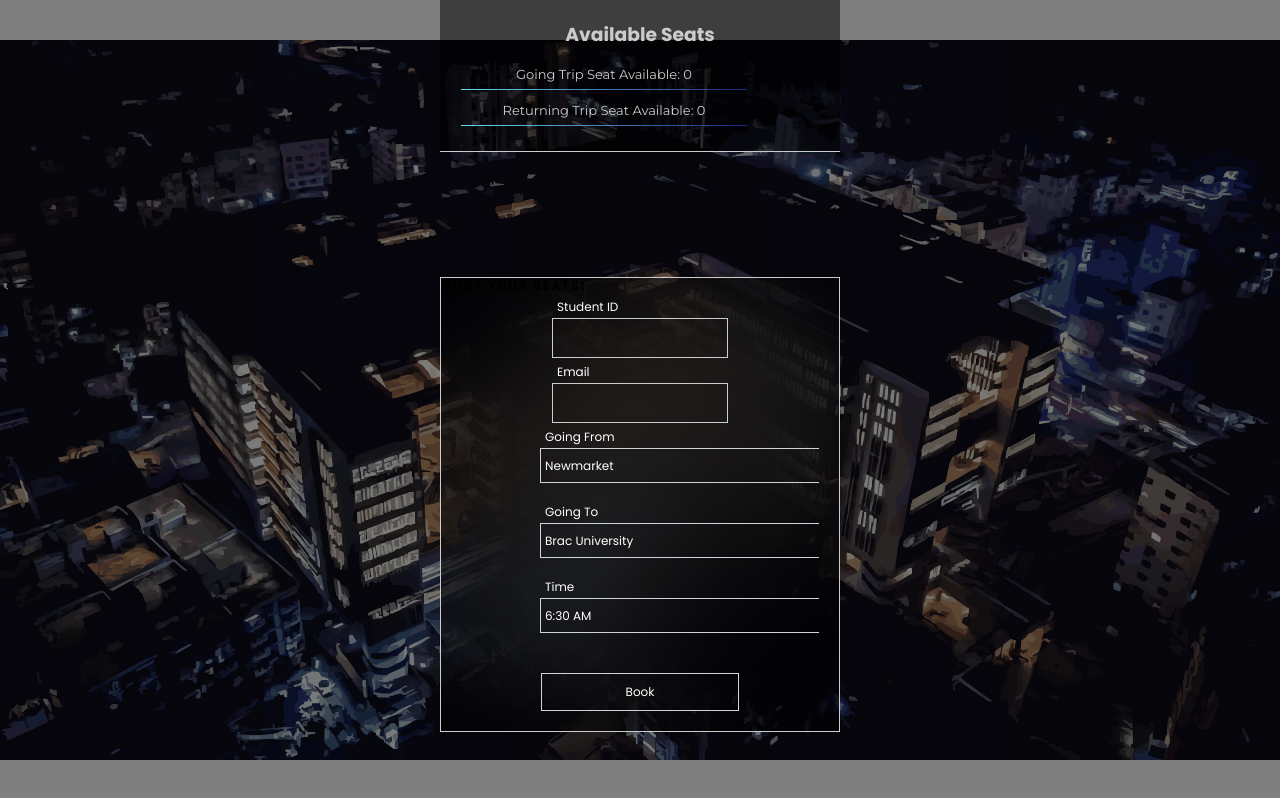
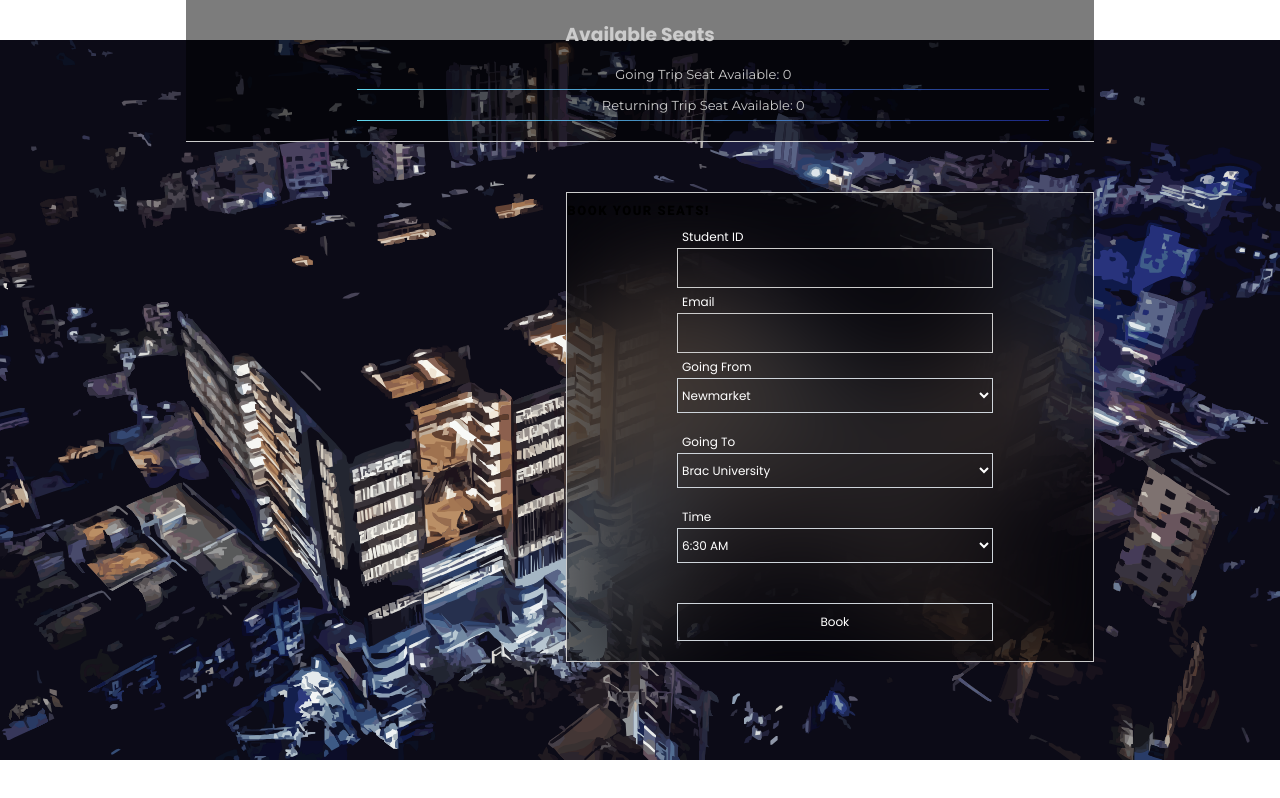
Before and after one commit to MezbhaFahim/CampusConnect, a React (Vite) app in the folder client/: page /BusBook in a window 1280 px wide. Built offline with nearby package versions, Linux system fonts and the light colour scheme; no server answers.

Commit message:
new fixes

```diff
--- a/client/src/ParkingTransportation/BusBooking.module.css
+++ b/client/src/ParkingTransportation/BusBooking.module.css
@@ -1,36 +1,49 @@
 body {
-  background-image: linear-gradient(rgba(176, 174, 174, 0.5), rgba(168, 167, 167, 0.5)), url("https://c0.wallpaperflare.com/preview/1010/633/162/buildings-buses-busy-street-city.jpg");
-  background-size:cover;
+    background-image: url("./contact.svg")!important;
+    background-size: cover;
     background-repeat: no-repeat;
     background-position: center;
     background-attachment: fixed;
+    height: 100%;
+    margin: 0;
+    padding: 0;
   }
+
+
 
 .available-seats {
     background-color: rgba(0, 0, 0, 0.513);
     padding: 20px;
     border-bottom: 1px solid #ccc;
     text-align: center;
+    align-content: center;
+    align-items: center;
+    align-self: center;
 }
 
 .available-seats h3 {
     color: #ccc;
     margin-bottom: 10px;
+    align-items: center;
+
 }
 
 .available-seats p {
-    margin: 5px 0;
+    margin-left: 150px;
     color: #ccc;
+    align-items: center;
 }
 
 .booking-form-box {
-    max-width: 400px;
+    max-width: 800px;
     border: 1px solid #ccc;
-    margin: 10% auto 0;
-    background-color: rgba(0, 0, 0, 0.513);
+    background-color: rgba(0, 0, 0, 0.5);
     backdrop-filter: blur(50px);
-    margin-top: 125px;
+    align-content: center;
+    margin-left: 380px;
+    margin-top: 50px ;
   }
+
 
 .radio-btn {
     margin: 0 20px;
@@ -114,11 +127,17 @@ input-grp-2 {
     display: inline-block;
 }
 
+.input-grp, .input-grp-time {
+    width: 100%;
+    display: block;
+  }
+
 .input-grp-time select {
-    width: 179%;
+    width: 100%;
     height: 35px;
     margin-bottom: 15px;
   }
+
 
 .input-grp-btn {
     width: 100%;
--- a/client/src/ParkingTransportation/BusRoutes.module.css
+++ b/client/src/ParkingTransportation/BusRoutes.module.css
@@ -12,29 +12,33 @@
 .container {
   height: 100%;
   width: 100%;
-  background-image: linear-gradient(rgba(138, 138, 138, 0.5), rgba(120, 120, 120, 0.5)), url("https://www.sussexcampervans.com/application/files/7316/7059/0183/city-of-london-4481399_1920.jpg");
+  background-image: linear-gradient(rgba(138, 138, 138, 0.5), rgba(120, 120, 120, 0.5)), url("./bracubus.svg");
   background-size:cover;
   background-repeat: no-repeat;
   background-position: center;
   background-attachment: fixed;
-  margin: 0;
-  padding: 0;
+  margin-top: 0px;
+  margin-left: 0px;
+  margin-bottom: 0px;
+  margin-right: 0px;
+  padding: 0px;
   box-sizing: border-box;
   font-family: "Poppins", sans-serif;
 }
 * {
-  margin: 0;
-  padding: 0;
+  margin: 0px;
+  padding: 0px;
   box-sizing: border-box;
   font-family: "Poppins", sans-serif;
 }
 
 body {
-  background-image: linear-gradient(rgba(138, 138, 138, 0.5), rgba(120, 120, 120, 0.5)), url("https://www.sussexcampervans.com/application/files/7316/7059/0183/city-of-london-4481399_1920.jpg");
+  background-image: linear-gradient(rgba(138, 138, 138, 0.5), rgba(120, 120, 120, 0.5)), url("./contact.svg");
   background-size:cover;
   background-repeat: no-repeat;
   background-position: center;
   background-attachment: fixed;
+  overflow-y: scroll !important;
 }
 
 .introduction {
--- a/client/src/User/UserProfile.jsx
+++ b/client/src/User/UserProfile.jsx
@@ -41,10 +41,10 @@ function UserProfile() {
           <a href="/userProfile" className={style.active}>
             <i className="fa fa-user"></i>
           </a>
-          <a href="/homepage">
+          <a href="/Home">
             <i className="fa fa-home" aria-hidden="true"></i>
           </a>
-          <a href="#">
+          <a href="/Routine">
             <i className="fa fa-calendar" aria-hidden="true"></i>
           </a>
           <a href="/userUpdate">
--- a/client/src/User/UserProfile.module.css
+++ b/client/src/User/UserProfile.module.css
@@ -1,8 +1,10 @@
 @import url("https://fonts.googleapis.com/css2?family=Montserrat:wght@400;900&family=Nunito:wght@400;900&family=Poppins:ital,wght@0,300;0,400;0,500;0,600;0,700;0,800;0,900;1,300;1,400;1,500;1,600;1,700;1,800;1,900&family=Roboto:wght@400;900&display=swap");
+
 body {
   background: linear-gradient(to right, #62d7ec, #0c34b8);
-  overflow: hidden;
+  background-image: url("/client/src/ParkingTransportation/contact.svg");
   box-sizing: border-box;
+
 }
 
 .container {
@@ -13,6 +15,8 @@ body {
   position: relative;
   margin-top: 10%;
   box-shadow: 2px 5px 20px rgba(119, 119, 119, 0.5);
+  align-content: center;
+
 }
 
 .popup {
@@ -106,11 +110,13 @@ nav a:first-child {
   float: right;
   width: 70%;
   height: 100%;
+  text-align: left;
 }
 
 .profile {
   position: absolute;
   width: 80%;
+  text-align: left;
 }
 
 h1 {
@@ -119,16 +125,20 @@ h1 {
   font-size: 25px;
   margin-top: 80px;
   margin-bottom: 35px;
+  margin-right: 150px;
 }
 
 h2 {
+  display: block;
   color: black;
   font-family: "Roboto", sans-serif;
-  width: 100%;
   text-transform: uppercase;
   font-size: 13px;
   letter-spacing: 1.5px;
-  margin-left: 2px;
+  margin-top: 10px;
+  margin-bottom: 5px;
+  margin-right: 150px;
+  /* Adjusted to tighten space */
 }
 
 p {
@@ -143,17 +153,18 @@ p {
   color: #070707;
 }
 
-.input{
-  border-width: 1px;
-  border-style: solid;
-  border-image: linear-gradient(to right, #62d7ec, rgba(50, 70, 248, 0.5)) 1 0%;
-  border-top: 0;
+.input {
+  display: block;
   width: 80%;
   font-family: "Montserrat", sans-serif;
   font-size: 13px;
-  padding: 7px 0;
+  padding: 7px;
   color: #070707;
   outline: none;
+  margin-top: 5px;
+  margin-bottom: 15px;
+  box-sizing: border-box;
+  margin-right: 150px;
 }
 
 .btn {
@@ -166,10 +177,13 @@ p {
   text-transform: uppercase;
   background: #0c34b8;
   border-radius: 20px;
-  margin: 20px 200px;
+  margin-right: 150px;
+
 }
 
-.btn:hover, .btn:focus, .btn:active {
+.btn:hover,
+.btn:focus,
+.btn:active {
   background: #3160fa;
 }
 
@@ -212,3 +226,7 @@ footer a {
 footer a:hover {
   color: #7d7d7d;
 }
+
+form {
+  margin-left: 2%;
+}
--- a/client/src/User/UserUpdate.jsx
+++ b/client/src/User/UserUpdate.jsx
@@ -46,7 +46,7 @@ function UserUpdate() {
         <div className={style.closeBtn} onClick={closePopup}>&times;</div>
         <div className={style.form}>
           <h2>Are you sure you want to log out?</h2>
-          <button className={style.btn2} id="logoutButton">Logout</button>
+          <button className={style.btn2} id="logoutButton" href="/">Logout</button>
         </div>
       </div>
 
```
Also changed, not shown: client/src/ParkingTransportation/bracubus.svg (added). Lines whose indentation alone changed are shown as unchanged.
